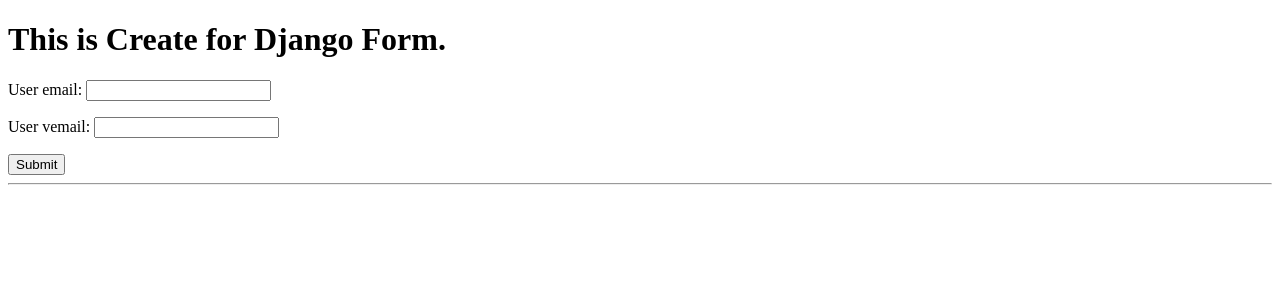
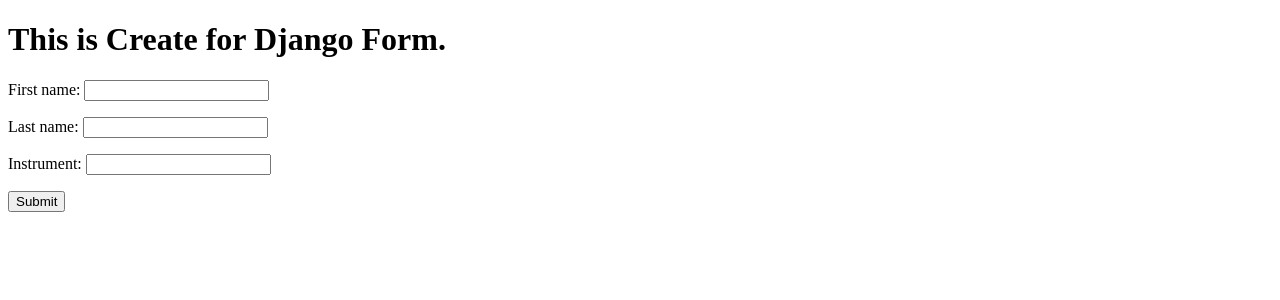
Before and after one commit to MdFahad23/Django_Project, a Django app: page /form/ in a window 1280 px wide. Shown: the top 300 px of the page. Run offline with Django 4.2, Linux system fonts and the light colour scheme.

Commit message:
Model for Save Form

```diff
--- a/Django_project/Home/forms.py
+++ b/Django_project/Home/forms.py
@@ -1,12 +1,13 @@
 from django import forms
 from django.core import validators
+from Home.models import Musician, Album
 
 # def even_or_not(args):
 #     if args%2 == 1:
 #         raise forms.ValidationError('Please Insert or Event Number!')
 
 
-class User_form(forms.Form):
+# class User_form(forms.Form):
     # User_name = forms.CharField(label='User Name', widget=forms.TextInput(attrs={'placeholder':'Enter your full name.', 'style': 'width: 300px'}), validators=[validators.MaxLengthValidator(10), validators.MinLengthValidator(5)])
 
     # User_dob = forms.DateField(label='Date of Birth', widget=forms.TextInput(attrs={'type': 'date'}))
@@ -31,13 +32,20 @@
 
     # field = forms.IntegerField(validators=[even_or_not])
 
-    user_email = forms.EmailField()
-    user_vEmail = forms.EmailField()
+    # user_email = forms.EmailField()
+    # user_vEmail = forms.EmailField()
 
-    def clean(self):
-        clean_data = super().clean()
-        user_email = clean_data['user_email']
-        user_vEmail = clean_data['user_vEmail']
+    # def clean(self):
+    #     clean_data = super().clean()
+    #     user_email = clean_data['user_email']
+    #     user_vEmail = clean_data['user_vEmail']
 
-        if user_email != user_vEmail:
-            raise forms.ValidationError("Email Don't Match!!!")
+    #     if user_email != user_vEmail:
+    #         raise forms.ValidationError("Email Don't Match!!!")
+
+
+
+class Musician(forms.ModelForm):
+    class Meta:
+        model = Musician
+        fields = '__all__'
--- a/Django_project/Home/views.py
+++ b/Django_project/Home/views.py
@@ -9,14 +9,17 @@
     return render(request, 'Home/index.html', context=diction)
 
 def Form(request):
-    new_form = forms.User_form()
-    diction = {'heading': "This is Create for Django Form.", 'new_form': new_form}
+    # new_form = forms.User_form()
+    # diction = {'heading': "This is Create for Django Form.", 'new_form': new_form}
+    new_form = forms.Musician()
 
     if request.method == 'POST':
-        new_form = forms.User_form(request.POST)
-        diction.update({'new_form': new_form})
+        # new_form = forms.User_form(request.POST)
+        # diction.update({'new_form': new_form})
+        new_form = forms.Musician(request.POST)
 
         if new_form.is_valid():
+            new_form.save(commit=True)
 
             # user_name = new_form.cleaned_data['User_name']
             # user_dob = new_form.cleaned_data['User_dob']
@@ -26,7 +29,8 @@
             # diction.update({'User_dob': user_dob})
             # diction.update({'User_email': user_email})
             # diction.update({'field': new_form.cleaned_data['field']})
-            diction.update({'field': "SuccessFull!"})
-            diction.update({'Submitted': 'True'})
+            # diction.update({'field': "SuccessFull!"})
+            # diction.update({'Submitted': 'True'})
 
+    diction = {'heading': "This is Create for Django Form.", 'new_form': new_form}
     return render(request, "Home/Form.html", context=diction)
--- a/Django_project/Templates/Home/Form.html
+++ b/Django_project/Templates/Home/Form.html
@@ -13,13 +13,13 @@
       {{new_form.as_p}} {% csrf_token %}
       <input type="submit" value="Submit" />
     </form>
-    <hr />
-    {% if Submitted %}
+    <!-- <hr />
+    {% if Submitted %} -->
     <!-- <p>First Name: {{User_name}}</p>
     <p>Date of Birth: {{User_dob}}</p>
     <p>User Email: {{User_email}}</p> -->
 
-    <p>Field: {{field}}</p>
-    {% endif %}
+    <!-- <p>Field: {{field}}</p>
+    {% endif %} -->
   </body>
 </html>
--- a/Django_project/Templates/Home/index.html
+++ b/Django_project/Templates/Home/index.html
@@ -10,6 +10,8 @@
   </head>
   <body>
     <h1>{{text_1}}</h1>
+
+    <a href="/form/">Add Musician</a>
 
     <table border="1">
       <tr>
```
Also changed, not shown: Django_project/db.sqlite3.
